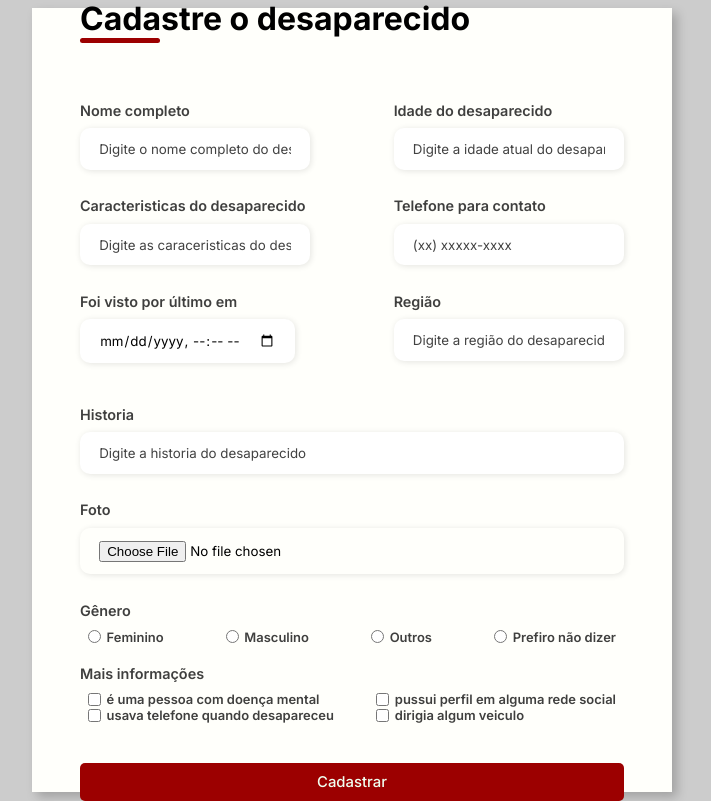
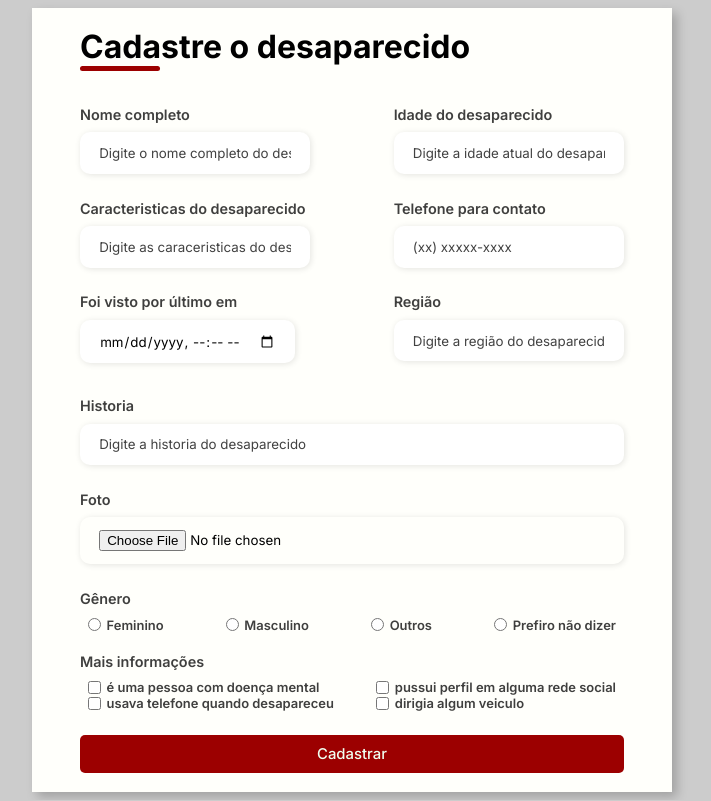
Before and after one commit to PessoasDesaparecidas/missing_persons_application, a PHP site: page /missing-cadastre.php in a window 1280 px wide. Shown: the whole page, without its empty margins (288-999 px from the left). Run offline with PHP 8.4, Linux system fonts and the light colour scheme.

Commit message:
iniciando a tarefa de cadastra desaparecido com informação especial2

```diff
--- a/assets/styles/missing-cadastre.css
+++ b/assets/styles/missing-cadastre.css
@@ -47,7 +47,7 @@ body {
 }
 
 .form-header {
-    margin-bottom: 3rem;
+    margin-bottom: 2rem;
     display: flex;
     justify-content: space-between;
 }
@@ -67,13 +67,13 @@ body {
     display: flex;
     flex-wrap: wrap;
     justify-content: space-between;
-    padding: 1rem 0;
+    padding: .5rem 0;
 }
 
 .input-box {
     display: flex;
     flex-direction: column;
-    margin-bottom: 1.1rem;
+    margin-bottom: 1rem;
 }
 
 .input-box input {
@@ -127,7 +127,7 @@ body {
 
 .continue-button button {
     width: 100%;
-    margin-top: 2.5rem;
+    margin-top: 1.5rem;
     border: none;
     background-color: #9C0000;
     padding: 0.62rem;
--- a/components/header.php
+++ b/components/header.php
@@ -11,7 +11,7 @@
     <ul>
       <li><a href="./index.php" id="inicio">Inicio</a></li>
       <li><a href="./aboult.php">Sobre</a></li>
-      <?php if ($_SESSION['user_id']) : ?>
+      <?php if (get_user_id()) : ?>
       <li><a href="missings-dashboard.php?page=1">desaparecido</a></li>
       <li><a href="sing-out.action.php"> logout </a></li>
       <?php else : ?>
--- a/database/database-connection.php
+++ b/database/database-connection.php
@@ -33,6 +33,7 @@ $create_missing_persons_table = "CREATE TABLE IF NOT EXISTS Desaparecido (
    idade_desparecido INT NOT NULL,
    data_desaparecimento DATETIME NOT NULL,
    local_desaparecimento VARCHAR(255) NOT NULL,
+   mais_informacao TEXT ,
    created_at datetime DEFAULT CURRENT_TIMESTAMP,
    updated_at datetime DEFAULT CURRENT_TIMESTAMP ON UPDATE CURRENT_TIMESTAMP,
    PRIMARY KEY(id_desaparecido),
```
Also changed, not shown: test.php (+11 -1 lines).
